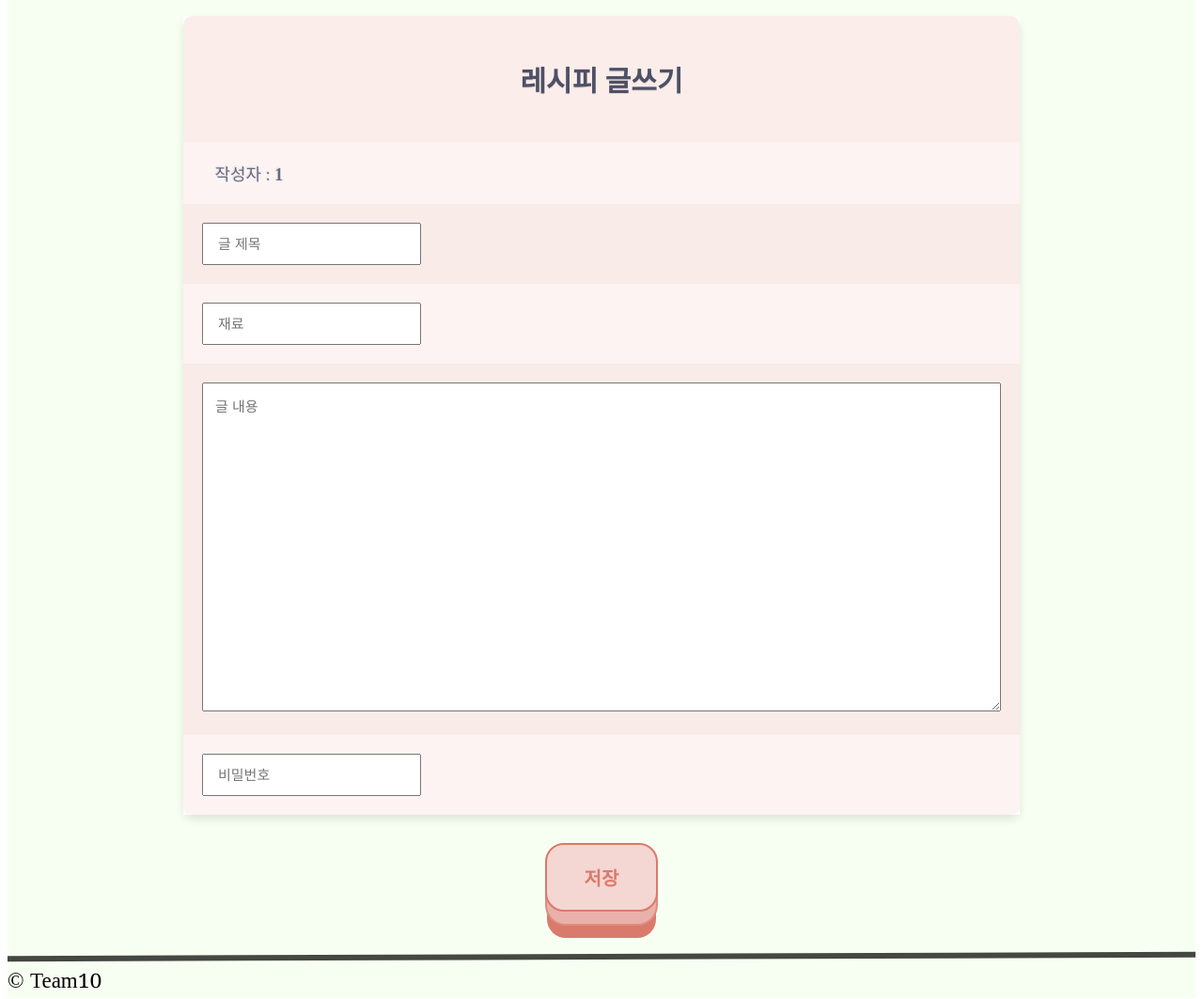
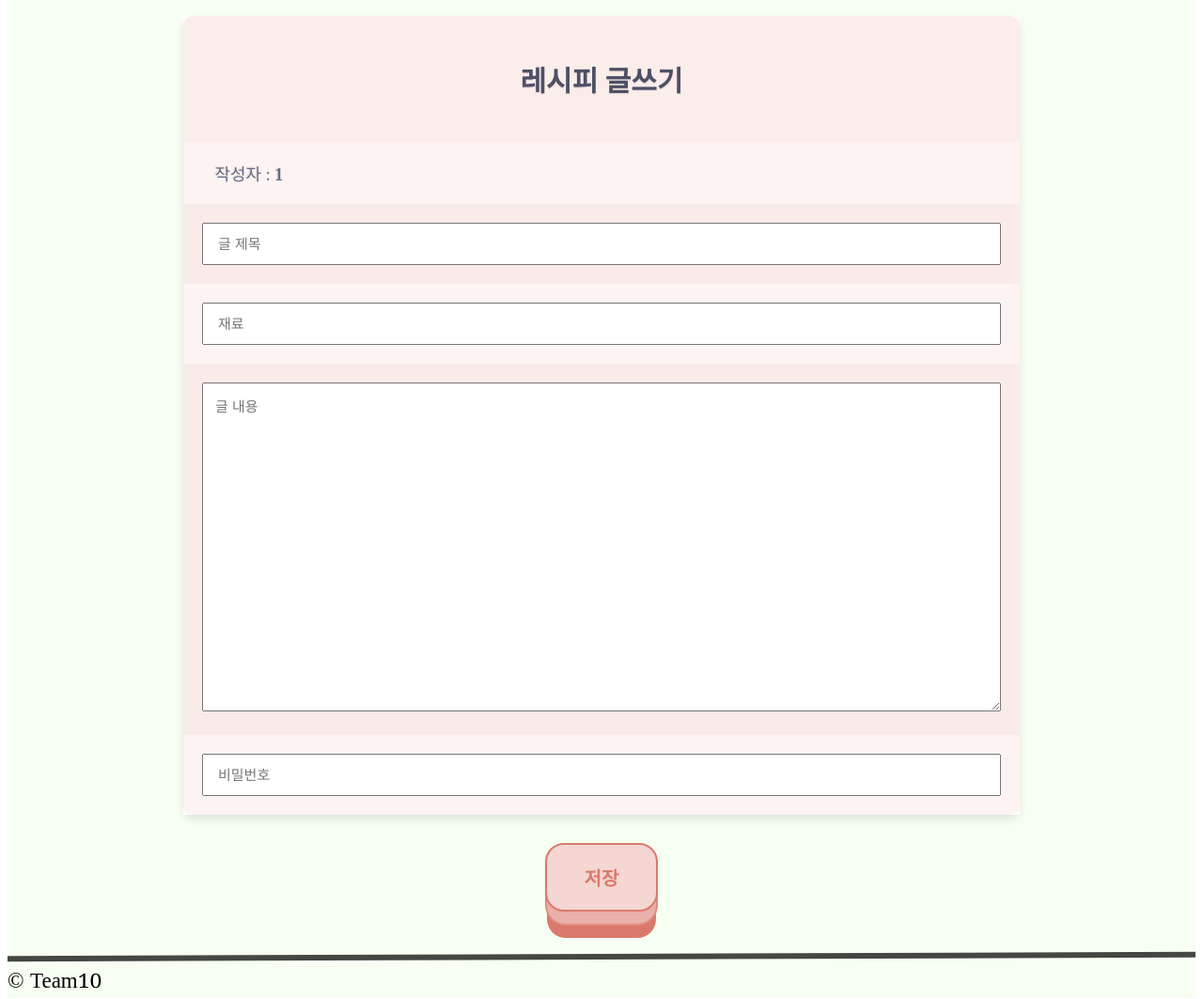
Before and after one commit to jaethewiederholen/OSPteam10, a PHP site: page /recipe_register.php in a window 1280 px wide. Shown: the part 189-1252 px from the top of the page at 94% size. Run offline with PHP 8.4, Linux system fonts and the light colour scheme; the visitor is signed in with stand-in values (Sample User, id 1).

Commit message:
Update recipe_register.php

```diff
--- a/recipe_register.php
+++ b/recipe_register.php
@@ -323,16 +323,16 @@ td {
               <td colspan="2"><span class="pull-left">&nbsp;&nbsp;&nbsp;작성자 : <b><input type = "hidden" name = "name" value="<?=$_SESSION['userid']?>"><?=$_SESSION['userid']?></b></span></td>
             </tr>
             <tr>
-              <td colspan="2"><input type="text" class="form-control1" placeholder="글 제목" name="title" id="title" required></td>
+              <td colspan="2"><input type="text" style="width: 850px;" class="form-control1" placeholder="글 제목" name="title" id="title" required></td>
             </tr>
             <tr>
-             <td colspan="2"><input type ="text" placeholder="재료" name = "ingredient"></td>
+             <td colspan="2"><input type ="text" style="width: 850px;" placeholder="재료" name = "ingredient"></td>
             </tr>
             <tr>
               <td colspan="2"><textarea class="form-control2" placeholder="글 내용" name="content" id="content" style="font-size : 15px; font-family: Noto Serif Telugu; padding: 13px; height:350px; width:850px;" required></textarea></td>
             </tr>
             <tr>
-             <td colspan="2"><input type="password" placeholder="비밀번호" name = "pw" maxlength=10></td>
+             <td colspan="2"><input type="password" style="width: 850px;" placeholder="비밀번호" name = "pw" maxlength=10></td>
             </tr>
           </tbody>
         </table>
```
